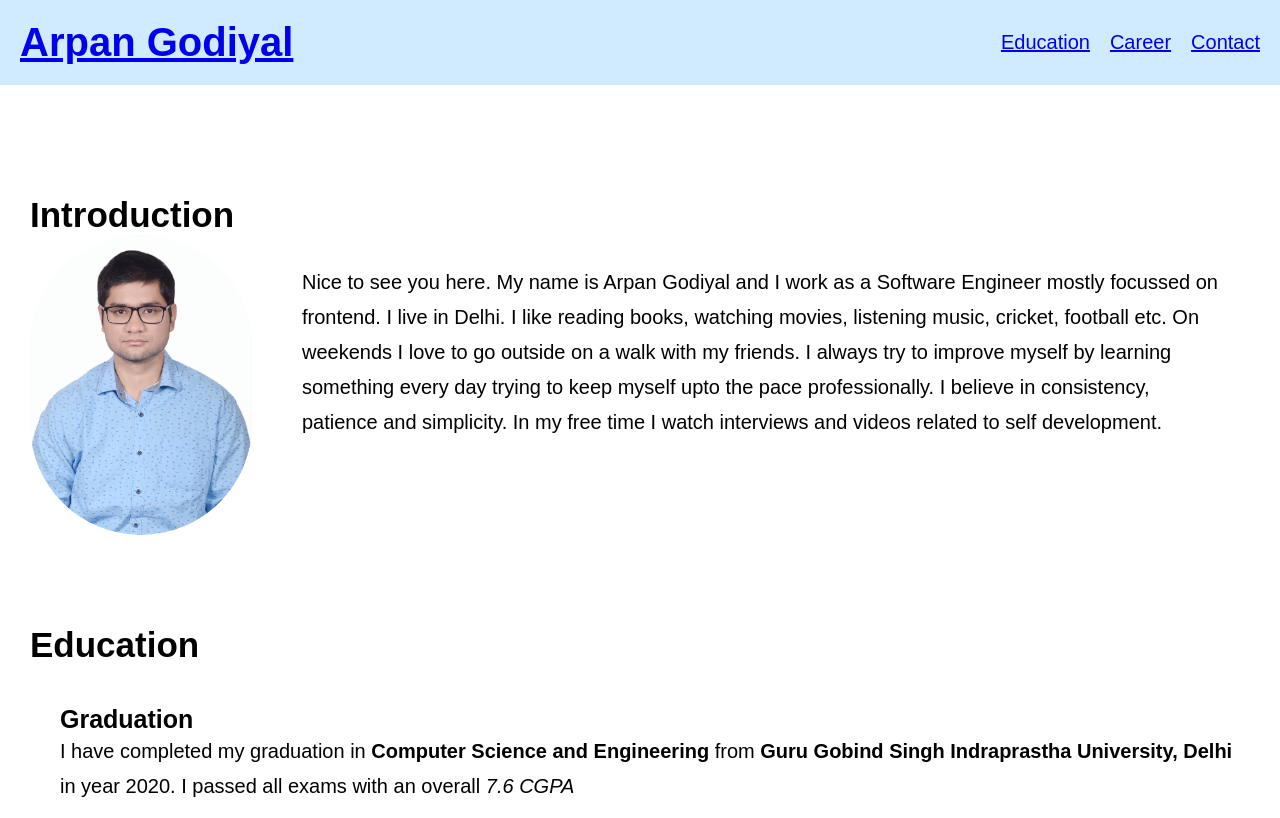
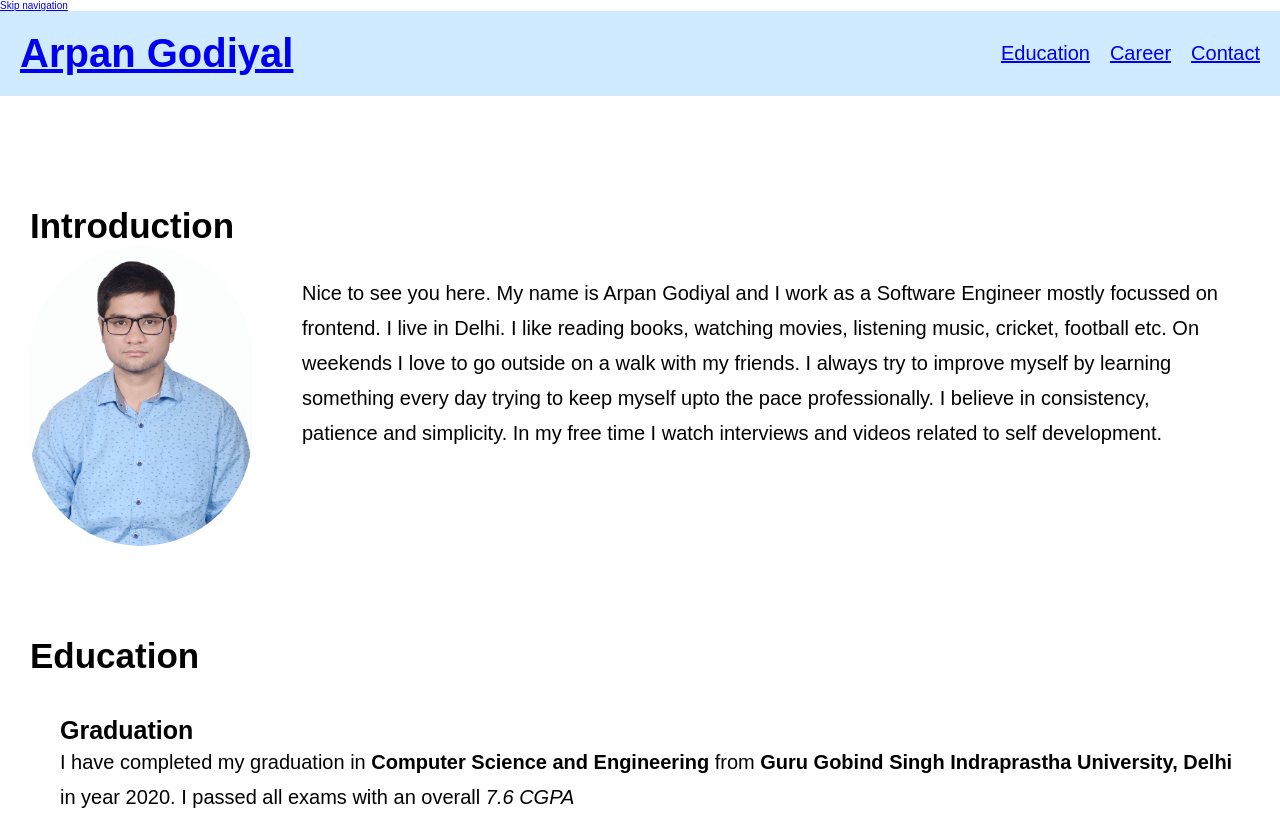
Before and after one commit to arpangodiyal/arpangodiyal.github.io, a plain HTML site: page index.html in a window 1280 px wide. Shown: the top 818 px of the page. Drawn offline with Linux system fonts and the light colour scheme.

Commit message:
Update index.html
Adding a skip navigation link

```diff
--- a/index.html
+++ b/index.html
@@ -14,6 +14,7 @@
     <title>Get to know Arpan Godiyal</title>
   </head>
   <body>
+    <a class="skip-navigation-link" href="#main">Skip navigation</a>
     <header class="flex-row flex-space-between flex-center">
       <a href="#introduction"><h1>Arpan Godiyal</h1></a>
       <nav>
@@ -24,7 +25,7 @@
         </ul>
       </nav>
     </header>
-    <main>
+    <main id="main">
       <section id="introduction" class="padding-top-1">
         <h2>Introduction</h2>
         <div class="flex-row gap">
```
